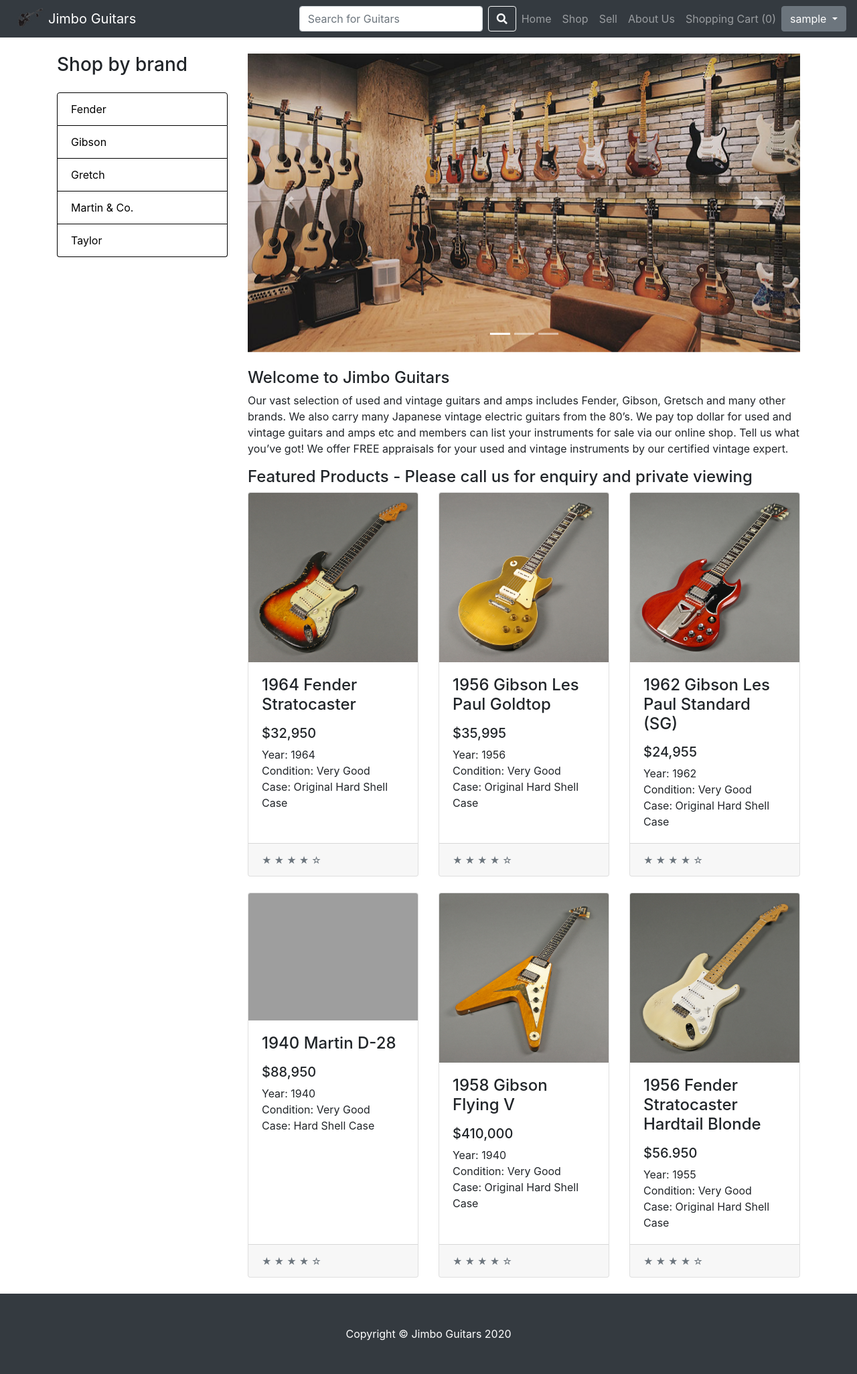
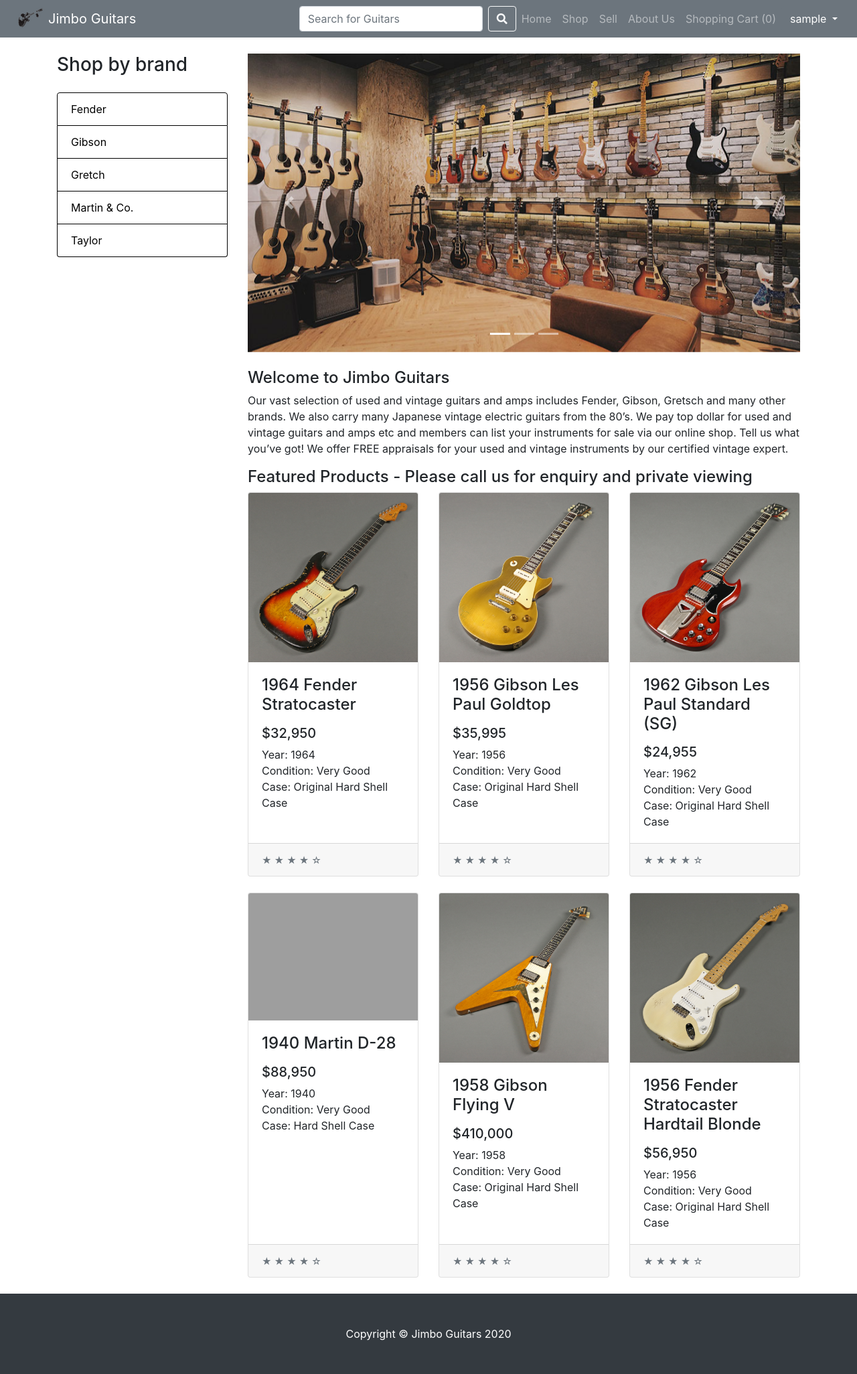
Before and after one commit to papadum-is-nice/TGC_Milestone_Project_4, a Django app: page / in a window 1280 px wide. Shown: the whole page at 67% size. Run offline with Django 3.2, Linux system fonts and the light colour scheme; the visitor is signed in with stand-in values (Sample User, id 1); some libraries are stand-ins or nearby versions; grey boxes are pictures that could not be loaded.

Commit message:
changed navbar background color

```diff
--- a/checkout/views.py
+++ b/checkout/views.py
@@ -1,12 +1,13 @@
 from django.shortcuts import render, reverse, HttpResponse, get_object_or_404
 from django.views.decorators.csrf import csrf_exempt
-from django.views.decorators.csrf import csrf_exempt
+from django.contrib.auth.decorators import login_required
 from django.conf import settings
 from guitars.models import Guitars
 import stripe
 
 endpoint_secret = "whsec_hEvKOilMog4Q4oPdUlmk7kUdrmPz42DH"
 
+@login_required
 def checkout(request):
     stripe.api_key = settings.STRIPE_SECRET_KEY
 
--- a/static/style/styles.css
+++ b/static/style/styles.css
@@ -146,6 +146,10 @@
 .dropdown-menu a {
 	color: black;
 }
+
+
+/*Scroll to Top*/
+
 
 /*homepage*/
 
@@ -451,7 +455,12 @@
 
 	.logout {
 		width: 50%;
-		height: 1000px;
+		height: 600px;
+	}
+
+	#logout {
+		width: 100%;
+		height: 60%;
 	}
 
 	.password_reset_done {
--- a/templates/base.html
+++ b/templates/base.html
@@ -20,7 +20,7 @@
 <body>
 
   <!--<div class="container-fluid">-->
-  <nav class="navbar navbar-expand-lg navbar-dark bg-dark">
+  <nav class="navbar navbar-expand-lg navbar-dark bg-secondary">
     <img class="nav-item" src="/static/images/JG logo.png" alt="#"></a>
     <a class="navbar-brand" href="{% url 'home' %}">Jimbo Guitars</a>
     <button class="navbar-toggler" type="button" data-toggle="collapse" data-target="#navbarResponsive" aria-controls="navbarResponsive" aria-expanded="false" aria-label="Toggle navigation">
@@ -58,13 +58,10 @@
         {% if user.is_authenticated %}
         <button class="btn btn-secondary dropdown-toggle" type="button" id="dropdownMenuButton" data-toggle="dropdown" aria-haspopup="true" aria-expanded="false">
           {{user.username}}
-        </button>
-        {% endif %}
-        {% if not user.is_authenticated %}
+        </button> {% endif %} {% if not user.is_authenticated %}
         <button class="btn btn-secondary dropdown-toggle" type="button" id="dropdownMenuButton" data-toggle="dropdown" aria-haspopup="true" aria-expanded="false">
           User
-        </button>
-        {% endif %}
+        </button> {% endif %}
         <div class="dropdown-menu" aria-labelledby="dropdownMenuButton">
           <li class="nav-item">
             {% if not user.is_authenticated %}
@@ -73,8 +70,7 @@
           <li class="nav-item">
             <a class="nav-link" href="{% url 'login' %}">Login</a>
           </li>
-            {% endif %}
-            {% if user.is_authenticated %}
+          {% endif %} {% if user.is_authenticated %}
           <li class="nav-item">
             <a class="nav-link" href="{% url 'profile' %}">Profile</a>
           </li>
@@ -101,8 +97,7 @@
     </div>
   </div>
 
-
-  <div class='container'>
+  <div class="container">
     {%block content%}{%endblock%}
   </div>
 
--- a/templates/index.html
+++ b/templates/index.html
@@ -13,7 +13,7 @@
       </div>
     </div>
 
-      <div class="col-lg-9">
+    <div class="content col-lg-9">
       <div id="carouselExampleIndicators" class="carousel slide my-4" data-ride="carousel">
         <ol class="carousel-indicators">
           <li data-target="#carouselExampleIndicators" data-slide-to="0" class="active"></li>
@@ -122,7 +122,7 @@
                 <p>1958 Gibson <br>Flying V</p>
               </h4>
               <h5>$410,000</h5>
-                <p class="card-text">Year: 1940<br>Condition: Very Good<br>Case: Original Hard Shell Case</p>
+              <p class="card-text">Year: 1958<br>Condition: Very Good<br>Case: Original Hard Shell Case</p>
             </div>
             <div class="card-footer">
               <small class="text-muted">&#9733; &#9733; &#9733; &#9733; &#9734;</small>
@@ -137,8 +137,8 @@
               <h4 class="card-title">
                 <p>1956 Fender Stratocaster Hardtail Blonde</p>
               </h4>
-                <h5>$56.950</h5>
-                <p class="card-text">Year: 1955<br>Condition: Very Good<br>Case: Original Hard Shell Case</p>
+              <h5>$56,950</h5>
+              <p class="card-text">Year: 1956<br>Condition: Very Good<br>Case: Original Hard Shell Case</p>
             </div>
             <div class="card-footer">
               <small class="text-muted">&#9733; &#9733; &#9733; &#9733; &#9734;</small>
@@ -150,5 +150,4 @@
   </div>
 </div>
 
-
 {% endblock %}
--- a/templates/registration/logged_out.html
+++ b/templates/registration/logged_out.html
@@ -4,5 +4,7 @@
   <h2>Logged out!</h2>
   <br>
   <p>Click<a href="{% url 'login'%}"> here </a>to login again.</p>
+  <img id="logout" src="/static/images/See You Again.png" alt="Italian Trulli">
 </div>
+
 {% endblock %}
```
Also changed, not shown: static/images/See You Again.png (added). Lines whose indentation alone changed are shown as unchanged.
